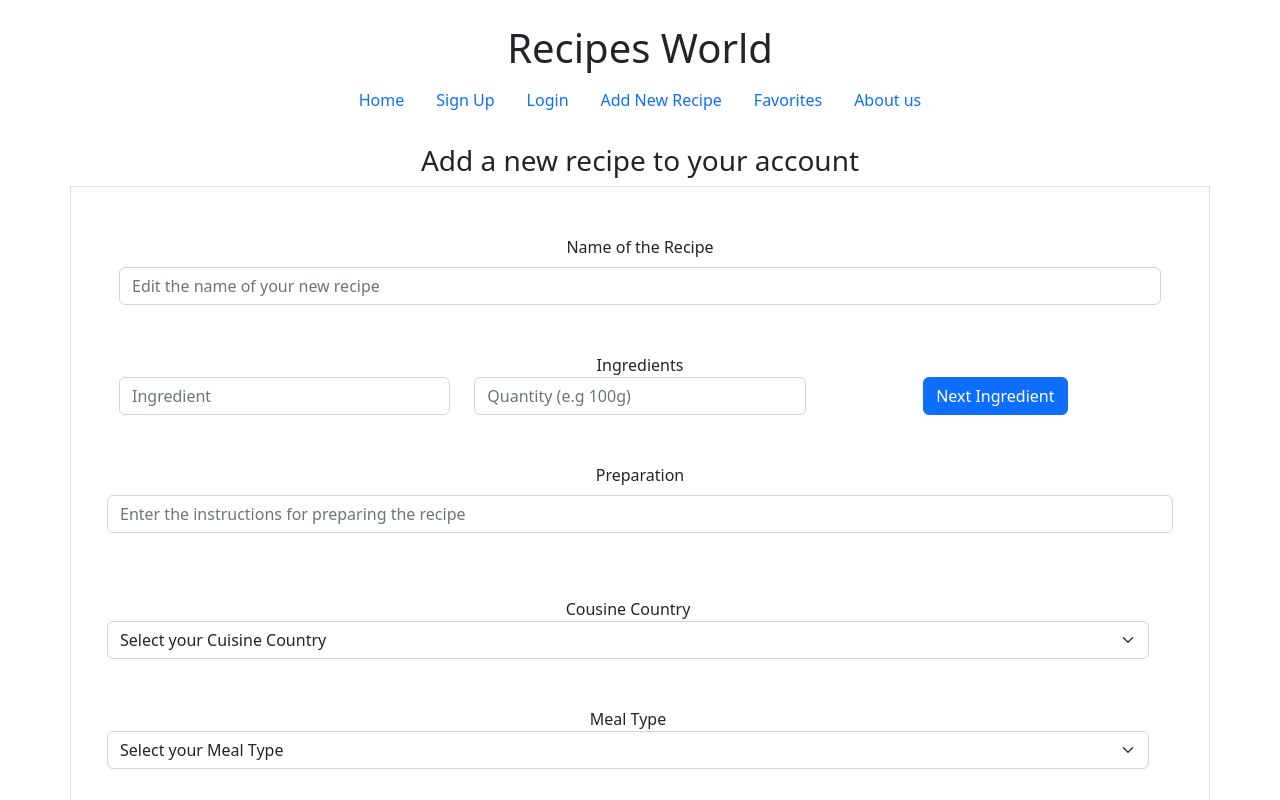
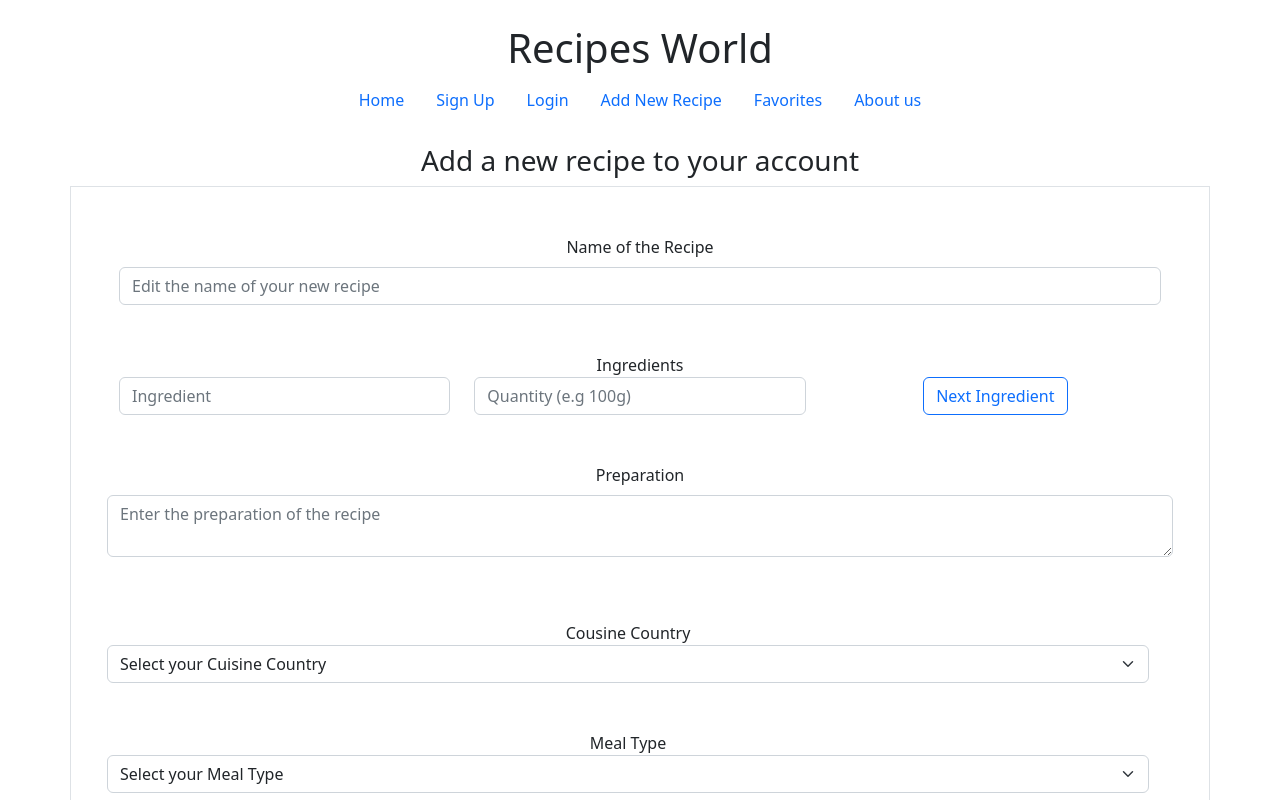
Before and after one commit to mdidomizio/Final-Project---Adelya-Miriam-Fatima, a React (Create React App) app: page /addRecipe in a window 1280 px wide. Shown: the top 800 px of the page. Built offline with nearby package versions, Linux system fonts and the light colour scheme; what yup-password would draw is missing.

Commit message:
added textarea for preparation

```diff
--- a/src/components/AddRecipeForm.js
+++ b/src/components/AddRecipeForm.js
@@ -265,7 +265,7 @@ const AddRecipeForm = (props) => {
               <Form.Control placeholder="Quantity (e.g 100g)" />
             </Col>
             <Col>
-              <Button
+              <Button variant="outline-primary"
               onClick={addIngredient}
               > Next Ingredient</Button>
             </Col>
@@ -286,11 +286,11 @@ const AddRecipeForm = (props) => {
           <div>
           <Form.Group className="mb-3 row mt-5">
                 <Form.Label>Preparation</Form.Label>
-                <Form.Control
+                <Form.Control as="textarea"
                   id="instruction"
                   name="instruction"
                   type="textarea"
-                  placeholder={`Enter the instructions for preparing the recipe`}
+                  placeholder={`Enter the preparation of the recipe`}
                   onChange={formik.handleChange}
                 />
 
```
